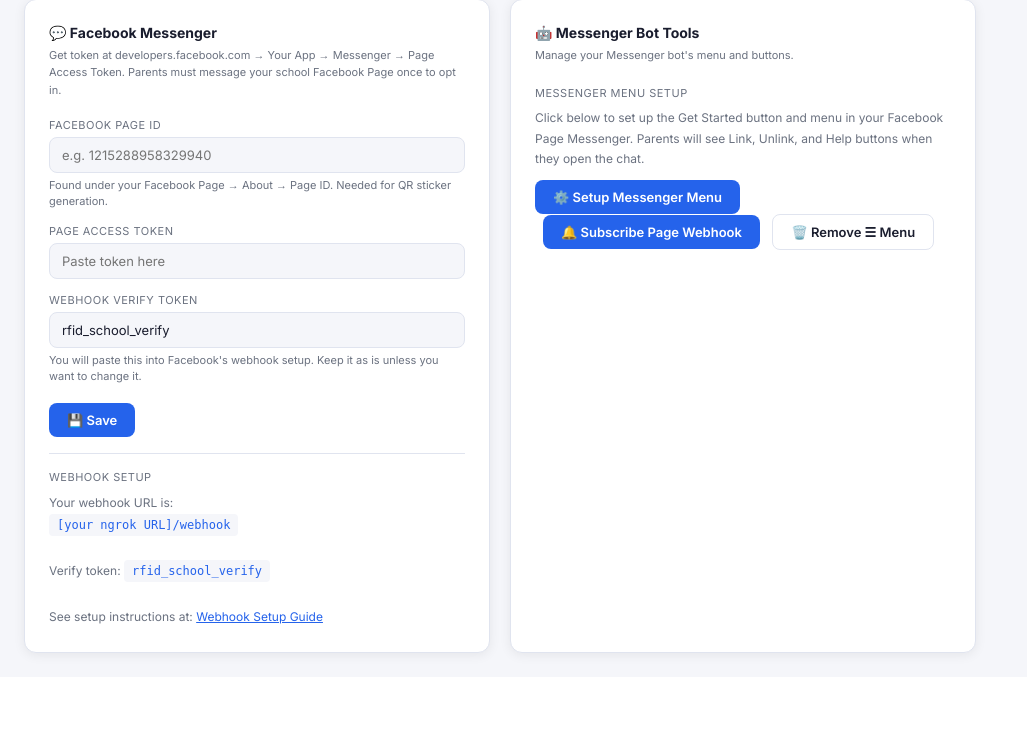
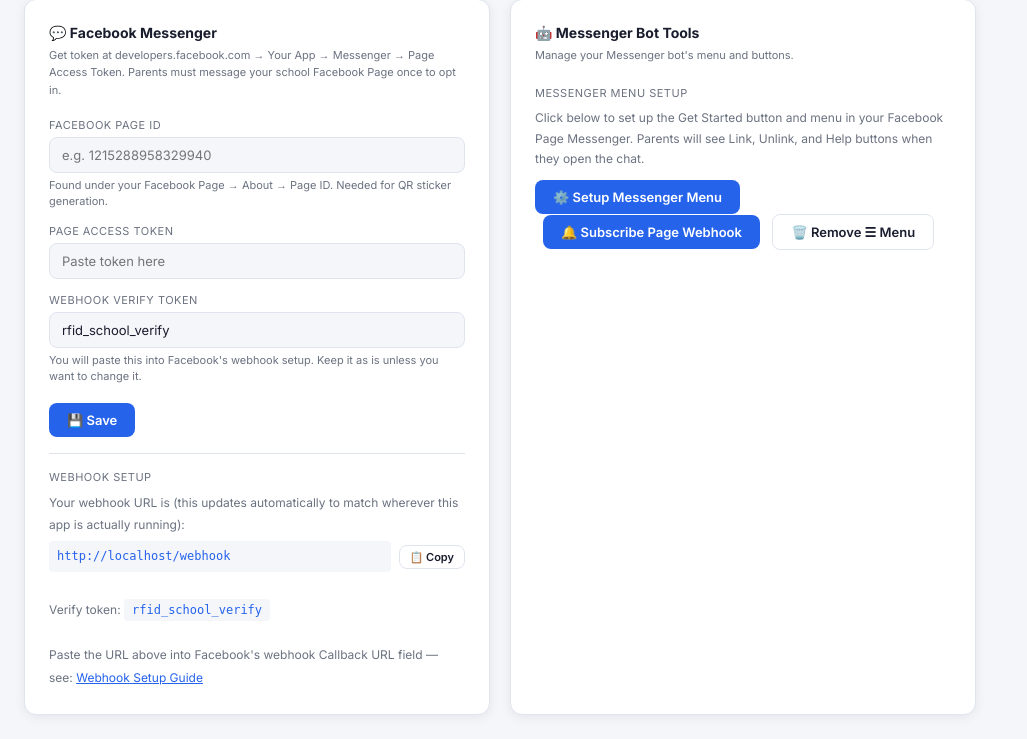
Before and after one commit to CharmeineC/Student-Attendance, a Flask app: page /settings in a window 1280 px wide. Shown: the part 1582-2321 px from the top of the page, without its empty margins (0-1027 px from the left). Before the commit the page ends 2243 px from the top, so only its background shows below. Run offline with Flask 3, Linux system fonts and the light colour scheme; data that the repository does not hold is empty; some libraries are stand-ins or nearby versions.

Commit message:
Add files via upload

```diff
--- a/templates/settings.html
+++ b/templates/settings.html
@@ -241,10 +241,14 @@
     <div style="margin-top:16px;padding-top:16px;border-top:1px solid var(--border)">
       <div class="form-label" style="margin-bottom:8px">WEBHOOK SETUP</div>
       <div style="font-size:12px;color:var(--muted);line-height:1.9">
-        Your webhook URL is:<br/>
-        <code style="background:var(--bg);padding:4px 8px;border-radius:4px;font-size:12px;color:var(--blue)">[your ngrok URL]/webhook</code><br/><br/>
+        Your webhook URL is (this updates automatically to match wherever this app is actually running):<br/>
+        <div style="display:flex;align-items:center;gap:8px;margin:4px 0">
+          <code id="live-webhook-url" style="background:var(--bg);padding:4px 8px;border-radius:4px;font-size:12px;color:var(--blue);flex:1;word-break:break-all">{{ live_webhook_url }}</code>
+          <button type="button" class="btn btn-outline" style="padding:4px 10px;font-size:11px" onclick="copyWebhookUrl()">📋 Copy</button>
+        </div>
+        <span id="copy-confirm" style="color:var(--green);font-size:11px;display:none">✅ Copied!</span><br/>
         Verify token: <code style="background:var(--bg);padding:4px 8px;border-radius:4px;font-size:12px;color:var(--blue)">{{ settings.get('webhook_verify_token','rfid_school_verify') }}</code><br/><br/>
-        See setup instructions at: <a href="/webhook_guide" style="color:var(--blue)">Webhook Setup Guide</a>
+        Paste the URL above into Facebook's webhook Callback URL field — see: <a href="/webhook_guide" style="color:var(--blue)">Webhook Setup Guide</a>
       </div>
     </div>
   </div>
@@ -393,6 +397,15 @@
 }
 
 refreshHolidayStatus();
+
+function copyWebhookUrl() {
+  const text = document.getElementById('live-webhook-url').textContent;
+  navigator.clipboard.writeText(text).then(() => {
+    const confirm = document.getElementById('copy-confirm');
+    confirm.style.display = 'inline';
+    setTimeout(() => { confirm.style.display = 'none'; }, 2000);
+  });
+}
 </script>
 </body>
 </html>
```
